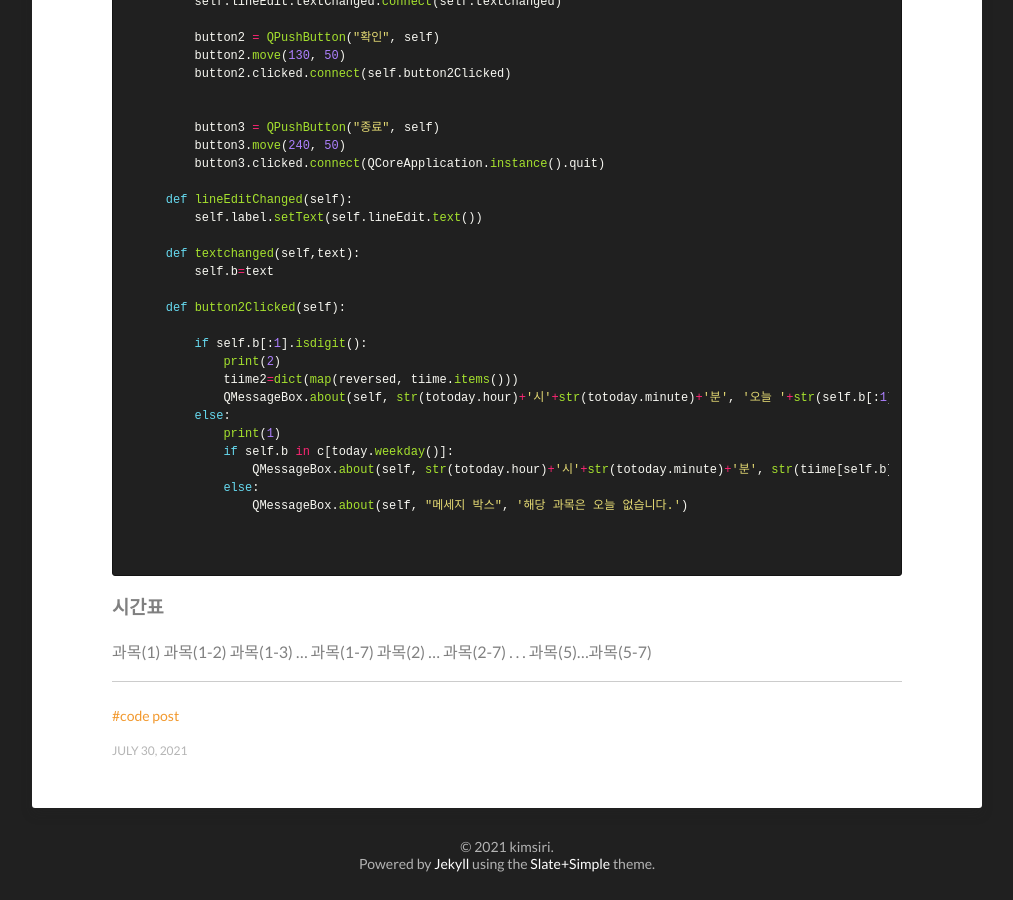
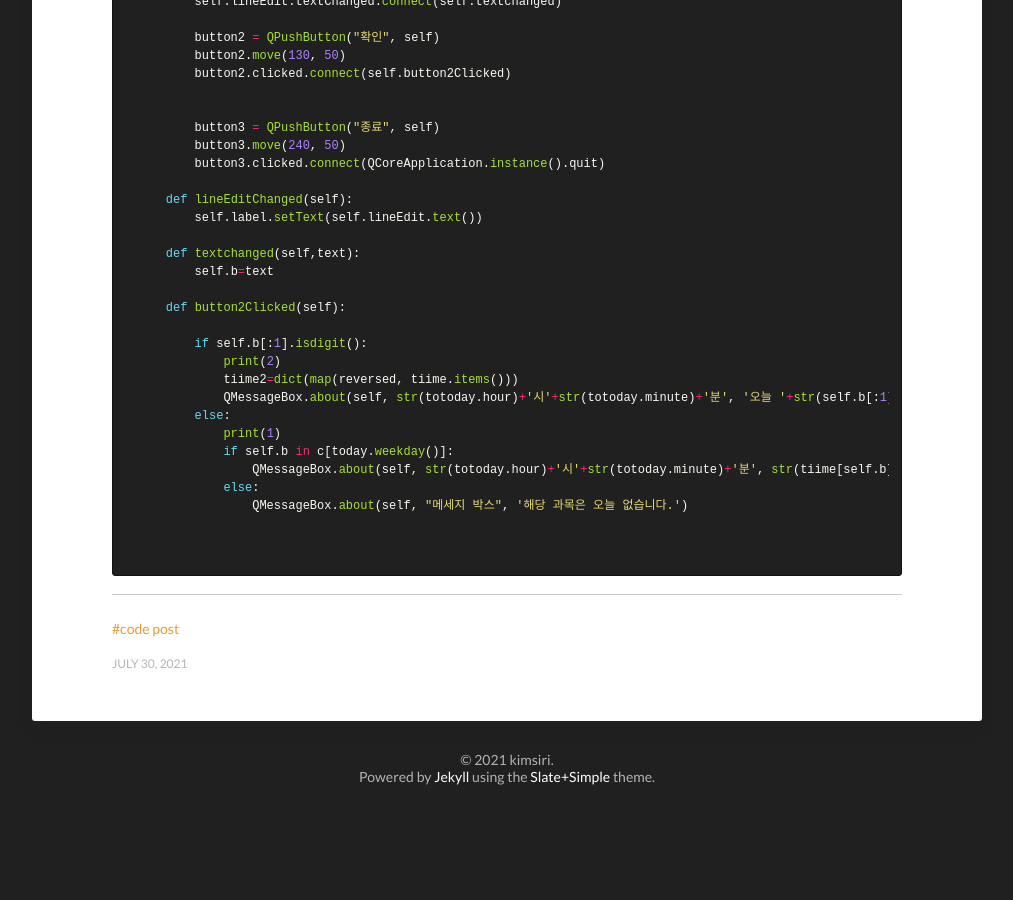
Before and after one commit to kimsiri33/kimsiri33.github.com, a Jekyll site: the page built from _posts/2021-07-24-PyQt.md, in a window 1280 px wide and 900 px high, scrolled down 1181 px. Shown: the whole window, without its empty margins (133-1146 px from the left). Built offline with Jekyll 4.4.1, drawn with Linux system fonts in a browser that asks for light colours; after the commit the page ends 1994 px from its top, so only the background shows below that.

Commit message:
Update 2021-07-24-PyQt.md

````diff
--- a/_posts/2021-07-24-PyQt.md
+++ b/_posts/2021-07-24-PyQt.md
@@ -83,10 +83,3 @@ class MyWindow(QMainWindow):
 
 
 ```
-### 시간표
-과목(1) 과목(1-2) 과목(1-3) ... 과목(1-7)
-과목(2) ... 과목(2-7)
-.
-.
-.
-과목(5)...과목(5-7)
````
